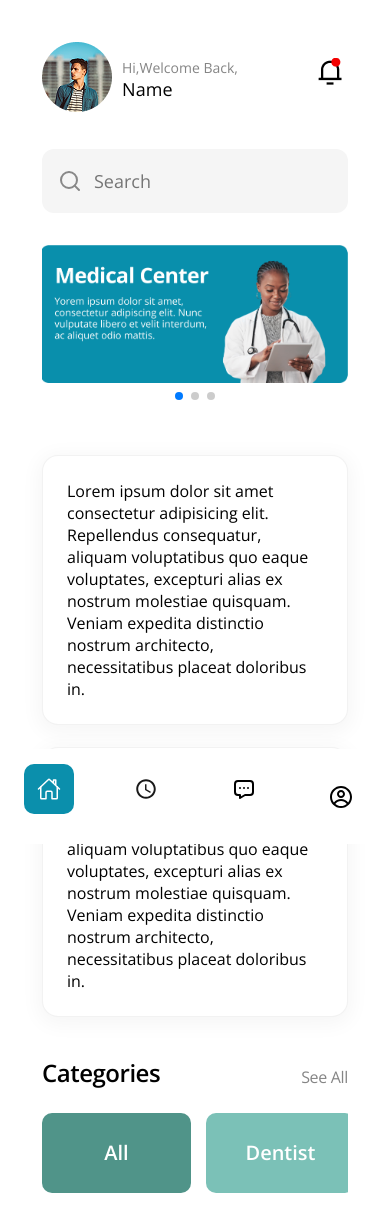
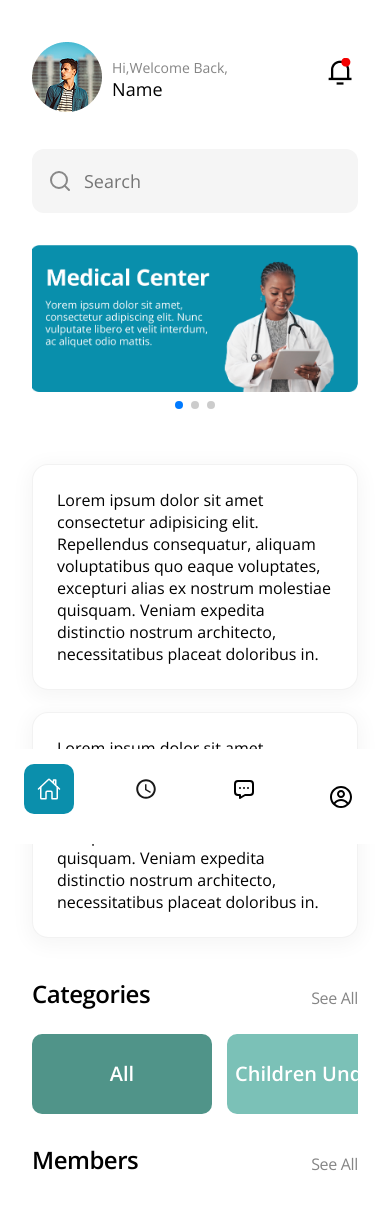
Before and after one commit to userdvk/tada-dance, a React (Vite) app: page /dashboard in a window 390 px wide. Shown: the top 1232 px of the page. Built offline with nearby package versions, Linux system fonts and the light colour scheme; a web font is replaced by a local one.

Commit message:
Css fix, name classes fix

```diff
--- a/src/components/features/CategoriesSlider/CategoriesSlider.jsx
+++ b/src/components/features/CategoriesSlider/CategoriesSlider.jsx
@@ -2,10 +2,9 @@ import cls from "./CategoriesSlider.module.css";
 export function CategoriesSlider({ setActiveCategory, activeCategory }) {
   const categories = [
     { id: "all", name: "All" },
-    { id: "dentist", name: "Dentist" },
-    { id: "therapist", name: "Therapist" },
-    { id: "surgeon", name: "Surgeon" },
-    { id: "cardiologist", name: "Cardiologist" },
+    { id: "childrenUnder 5", name: "children under 5" },
+    { id: "duet", name: "Duet" },
+    { id: "group", name: "Group" },
     { id: "surgeon2", name: "Street Dance" },
     { id: "dentist2", name: "Contemporary" },
   ];
@@ -14,7 +13,7 @@ export function CategoriesSlider({ setActiveCategory, activeCategory }) {
     setActiveCategory(cat.name);
   };
   return (
-    <div className={cls.wrap}>
+    <div className={cls.CategoriesSlider}>
       {categories.map((cat) => (
         <button
           className={`${cls.btn} ${activeCategory === cat.name ? cls.active : ""}`}
--- a/src/components/features/CategoriesSlider/CategoriesSlider.module.css
+++ b/src/components/features/CategoriesSlider/CategoriesSlider.module.css
@@ -1,4 +1,4 @@
-.wrap {
+.CategoriesSlider {
   display: flex;
   gap: 15px;
   overflow-x: auto;
@@ -7,7 +7,7 @@
 }
 .btn {
   flex: 0 0 auto;
-  width: 149px;
+  width: 180px;
   height: 80px;
   border: none;
   background-color: #7bc1b7;
--- a/src/components/features/ProfileHeader/ProfileHeader.jsx
+++ b/src/components/features/ProfileHeader/ProfileHeader.jsx
@@ -6,7 +6,7 @@ import cls from "./ProfileHeader.module.css";
 export default function ProfileHeader() {
   const location = useLocation();
   return (
-    <header className={cls.wrapper}>
+    <header>
       <div className={cls.profileWrapper}>
         <div className={cls.photo}>
           <img src={Ellipse} />
--- a/src/components/features/ProfileHeader/ProfileHeader.module.css
+++ b/src/components/features/ProfileHeader/ProfileHeader.module.css
@@ -1,4 +1,4 @@
-.wrapper {
+header {
   display: flex;
   flex-wrap: wrap;
   justify-content: space-between;
--- a/src/components/layout/MainContainer/MainContainer.module.css
+++ b/src/components/layout/MainContainer/MainContainer.module.css
@@ -9,6 +9,6 @@
 }
 @media (max-width: 1032px) {
   .MainContainer {
-    margin: 42px 42px 83px 42px;
+    margin: 42px 32px 83px 32px;
   }
 }
--- a/src/components/ui/SectionHeader/SectionHeader.jsx
+++ b/src/components/ui/SectionHeader/SectionHeader.jsx
@@ -2,7 +2,7 @@ import cls from "./SectionHeader.module.css";
 export default function SectionHeader({ title, children }) {
   return (
     <>
-      <div className={cls.doctorTitle}>
+      <div className={cls.SectionHeader}>
         <span className={cls.title}>{title}</span>
         <span className={cls.seeAll}>See All</span>
       </div>
--- a/src/components/ui/SectionHeader/SectionHeader.module.css
+++ b/src/components/ui/SectionHeader/SectionHeader.module.css
@@ -19,7 +19,7 @@
   text-align: center;
   letter-spacing: -0.02em;
 }
-.doctorTitle {
+.SectionHeader {
   display: flex;
   justify-content: space-between;
   align-items: flex-end;
--- a/src/pages/Dashboard/Dashboard.jsx
+++ b/src/pages/Dashboard/Dashboard.jsx
@@ -9,7 +9,7 @@ export default function Dashboard() {
   const [activeCategory, setActiveCategory] = useState("All");
   return (
     <>
-      <main className={cls.wrap}>
+      <section>
         <Slider />
         <div className={cls.sidewrap}>
           <RightSideCards>
@@ -26,7 +26,7 @@ export default function Dashboard() {
             nostrum architecto, necessitatibus placeat doloribus in.
           </RightSideCards>
         </div>
-      </main>
+      </section>
 
       <SectionHeader title="Categories">
         <CategoriesSlider
@@ -34,6 +34,8 @@ export default function Dashboard() {
           activeCategory={activeCategory}
         />
       </SectionHeader>
+
+      <SectionHeader title="Members"></SectionHeader>
     </>
   );
 }
--- a/src/pages/Dashboard/Dashboard.module.css
+++ b/src/pages/Dashboard/Dashboard.module.css
@@ -1,4 +1,4 @@
-.wrap {
+section {
   display: flex;
   gap: 30px;
 }
@@ -8,14 +8,14 @@
   flex-direction: column;
 }
 @media (max-width: 1032px) {
-  .wrap {
+  section {
     flex-direction: column;
     display: flex;
   }
 }
 
 @media (min-width: 1032px) {
-  .wrap {
+  section {
     align-items: center;
   }
 }
```
